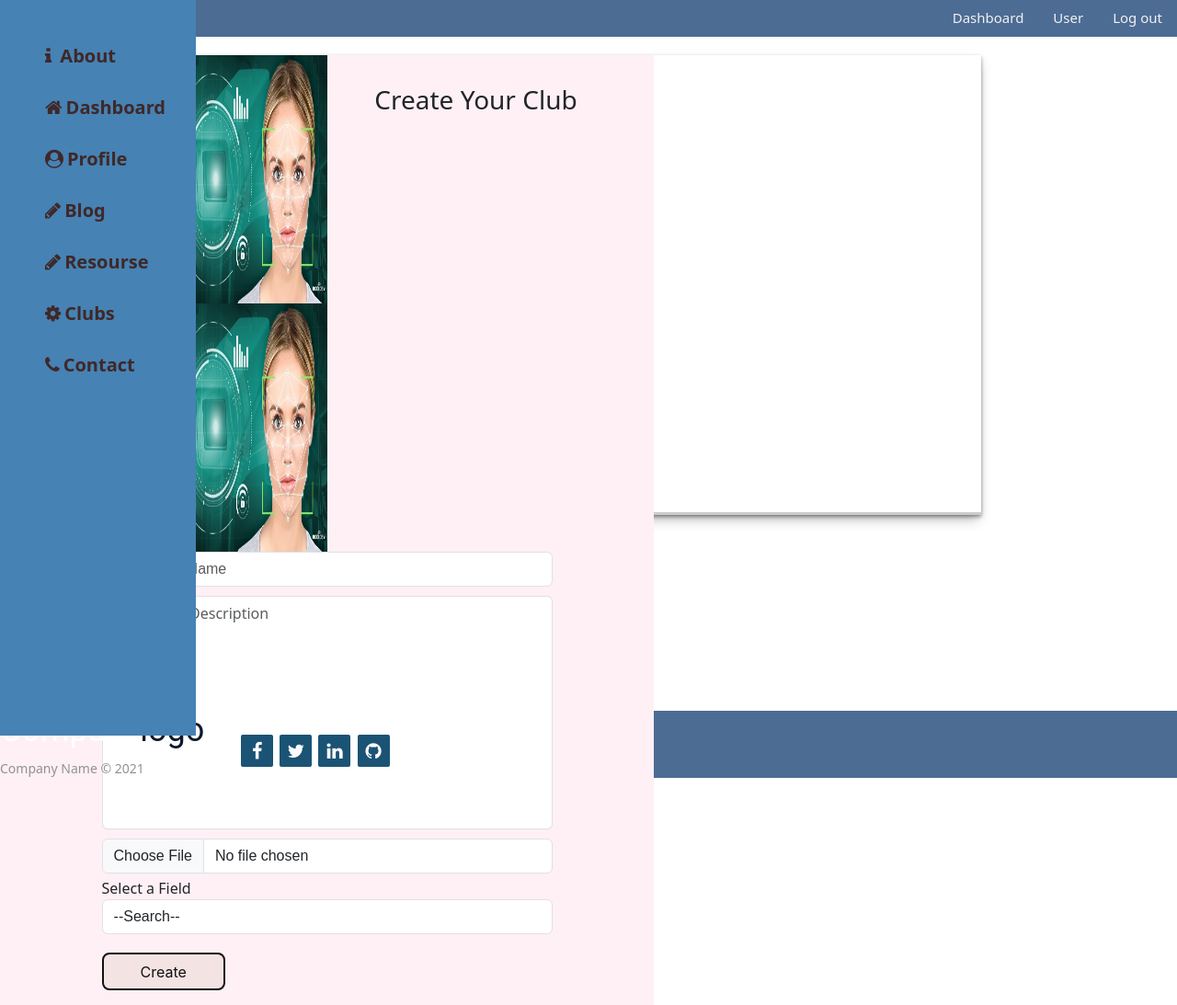
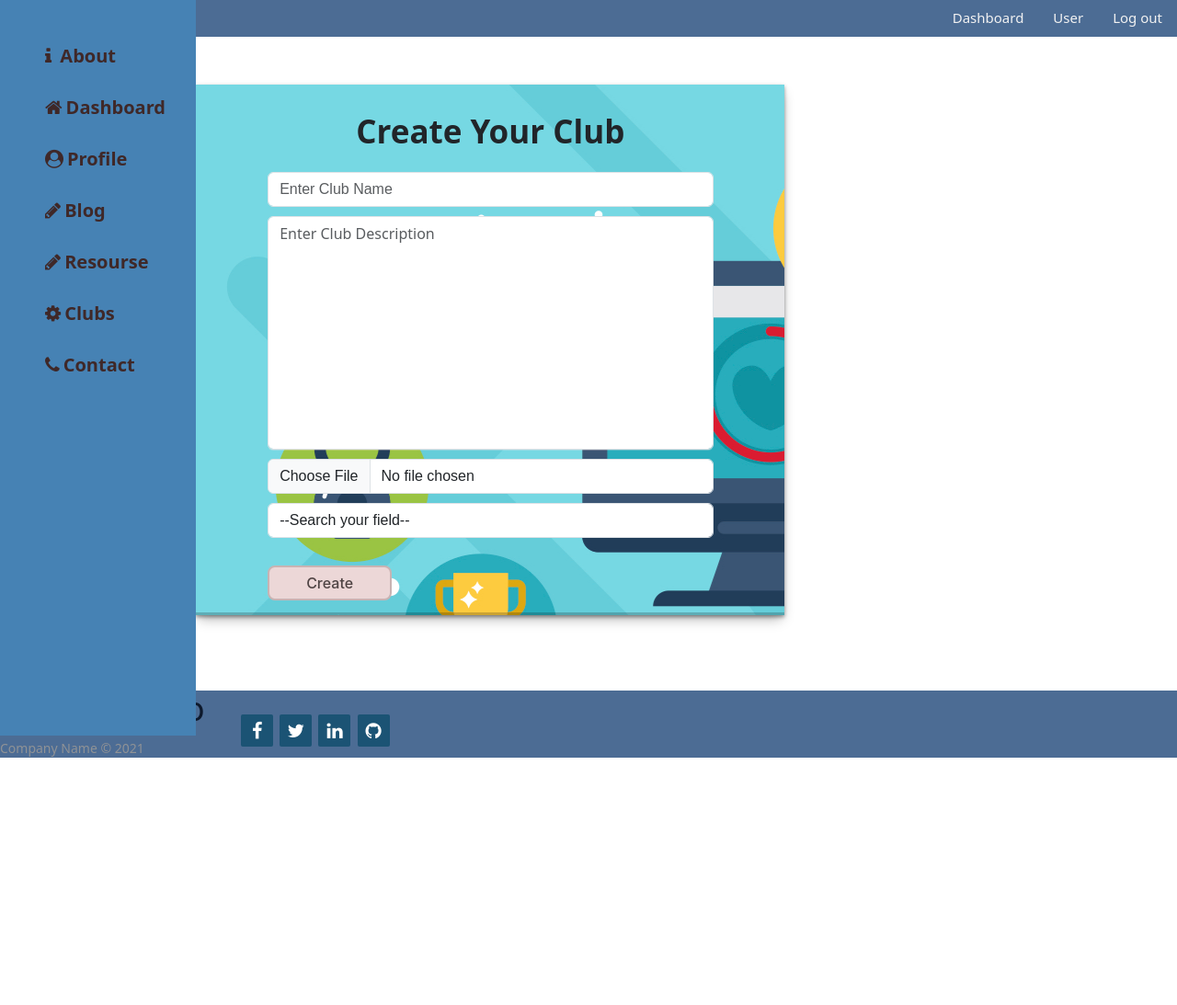
Before and after one commit to SAKSHI-GOYAL321/Social-Learning-, a PHP site: page /createClub.php in a window 1280 px wide. Shown: the whole page at 92% size. After the commit the page ends 824 px from the top, so only its background shows below. Run offline with PHP 8.4, Linux system fonts and the light colour scheme; some libraries are stand-ins or nearby versions.

Commit message:
Club Design

```diff
--- a/createClub.php
+++ b/createClub.php
@@ -42,19 +42,8 @@
                     </div>
                 </div>
                 <div class="col-sm-10">
-                    <div class="club-box-content content">
-                            <div class="col-sm-4 paddoff">
-                                <div class="side-img">
-                                    <img src="img/tech.jpg" alt="">
-                                    <img src="img/tech2.jpeg" alt="">
-                                </div>
-                                <div class="side-img">
-                                    <img src="img/tech.jpg" alt="">
-                                    <img src="img/tech2.jpeg" alt="">
-                                </div>
-                            </div>
-                            <div class="col-sm-8 paddoff">
-                                    <div class="content box-club-1">
+                    <div class="club-box-content">
+                                    <div class=" box-club-1">
                                         <div class="heading_name">
                                             <h3 >Create Your Club</h3>
                                         </div>
@@ -73,10 +62,10 @@
                                                 <!-- <button style="cursor:pointer" id="btn">Click me</button>
                                                 <input type="file" id="input" style="display:block"> -->
                                             </div>
-                                            <div>
-                                            <label>Select a Field</label>
+                                            <div class="para">
+                                            <!-- <label>Select a Field</label> -->
                                                         <select id="subj" name="subj" class="form-control form-style">
-                                                            <option value="select">--Search--</option>
+                                                            <option value="select">--Search your field--</option>
                                                             <option value="Data Structure and Algorithm">Data Structure and Algorithm</option>
                                                             <option value="DataBase Management System">DataBase Management System</option>
                                                             <option value="Programming Languages">Programming Languages</option>
@@ -92,7 +81,7 @@
                                             </div>
                                         </form>
                                     </div>
-                            </div>
+
                     </div>
                 </div>
             </div>
--- a/css/clubDash.css
+++ b/css/clubDash.css
@@ -79,10 +79,8 @@
 
 /*Create Club CSS*/
 #form{
-
-    width: 500px;
+  width: 80%;
   margin: 0 auto;
-
 }
 
 .title h3{
@@ -154,26 +152,31 @@ textarea :focus, input:focus{
   margin-bottom: 50px;
   width: 100%;
   float: left;
-  box-shadow: rgba(0, 0, 0, 0.4) 0px 2px 4px, rgba(0, 0, 0, 0.3) 0px 7px 13px -3px, rgba(0, 0, 0, 0.2) 0px -3px 0px inset;
-  height: 500px;
+  /* box-shadow: rgba(0, 0, 0, 0.4) 0px 2px 4px, rgba(0, 0, 0, 0.3) 0px 7px 13px -3px, rgba(0, 0, 0, 0.2) 0px -3px 0px inset; */
+  /* height: 500px; */
 }
 .box-club-1{
     background-color: lavenderblush;
-  width: 100%;
-  /* margin: 3% auto; */
-  /* border-radius: 48px; */
+    background-image: url(../img/wearable-technologies.jpg);
+    background-position: initial;
+    width: 60%;
+    margin: 3% auto;
     padding: 11px;
   /* box-shadow: 7px 7px 13px grey; */
-  /* box-shadow: rgba(0, 0, 0, 0.4) 0px 2px 4px, rgba(0, 0, 0, 0.3) 0px 7px 13px -3px, rgba(0, 0, 0, 0.2) 0px -3px 0px inset; */
+    box-shadow: rgba(0, 0, 0, 0.4) 0px 2px 4px, rgba(0, 0, 0, 0.3) 0px 7px 13px -3px, rgba(0, 0, 0, 0.2) 0px -3px 0px inset;
 }
-
+.heading_name h3{
+  font-weight: bolder;
+  font-size: 35px;
+  font-family: system-ui;
+}
 .side-img{
   width: 100%;
   float: left;
-  height: 270px;
+  /* height: 270px; */
 }
 .side-img img{
-  width: 50%;
+  /* width: 50%; */
   float: left;
   height: 100%;
 }
@@ -276,26 +279,27 @@ textarea :focus, input:focus{
 /* CSS */
 .button-56 {
   align-items: center;
-  background-color: #f4e3e3;
-  border: 2px solid #111;
+    background-color: #ecd7d7;
+    border: 2px solid #c8b3b3;
     border-radius: 8px;
-  box-sizing: border-box;
-  color: #111;
+    /* box-sizing: border-box; */
+    color: #4e4343;
     cursor: pointer;
-  display: flex;
+    /* display: flex; */
     font-family: Inter,sans-serif;
     font-size: 16px;
-  height: 41px;
-  justify-content: center;
-  line-height: 24px;
-  max-width: 100%;
-  padding: 0 25px;
-  position: relative;
-  text-align: center;
-  text-decoration: none;
+    font-weight: 500;
+    height: 38px;
+    /* justify-content: center; */
+    /* line-height: 24px; */
+    /* max-width: 100%; */
+    /* padding: 0 25px; */
+    /* position: relative; */
+    /* text-align: center; */
+    /* text-decoration: none; */
     user-select: none;
     -webkit-user-select: none;
-  touch-action: manipulation;
+    /* touch-action: manipulation;*/
 }
 
 .button-56:after {
```
Lines whose indentation alone changed are shown as unchanged.
